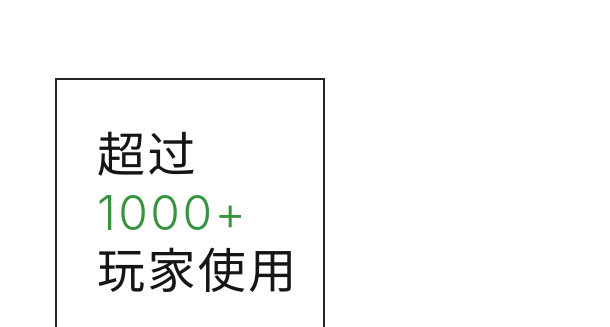
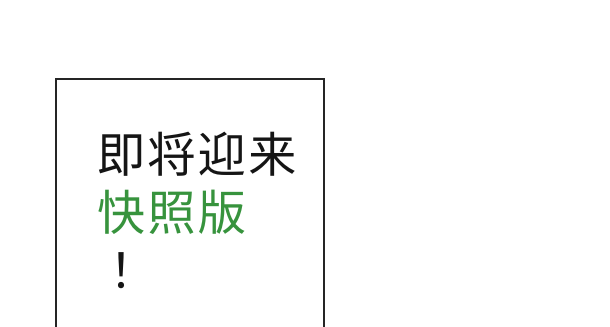
Before and after one commit to Minecraft-RTLauncher/Minecraft-RTLauncher.github.io, a plain HTML site: page index.html in a window 1280 px wide. Shown: the part 1240-1567 px from the top of the page, 0-610 px from the left. Drawn offline with Linux system fonts and the light colour scheme; some packages are replaced by stand-ins of ours; a script that the page names is missing; a web font is replaced by a local one.

Commit message:
new index

```diff
--- a/index.html
+++ b/index.html
@@ -163,7 +163,7 @@
             <div class="col-sm-6 col-md-4 col-lg-3 order-negative-2 oh-desktop">
               <div class="box-project wow slideInLeft">
                 <div class="box-project-content">
-                  <h3 class="box-project-title">超过 <span>1000+</span> 玩家使用</h3>
+                  <h3 class="box-project-title">即将迎来 <span>快照版</span> ！</h3>
                   <a class="button button-md button-default-outline" onclick="error_1()">前往 GITCODE</a>
                 </div>
               </div>
```
